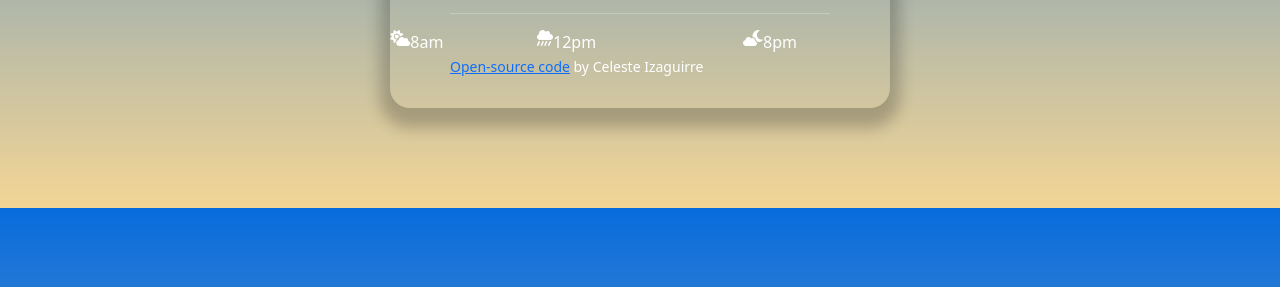
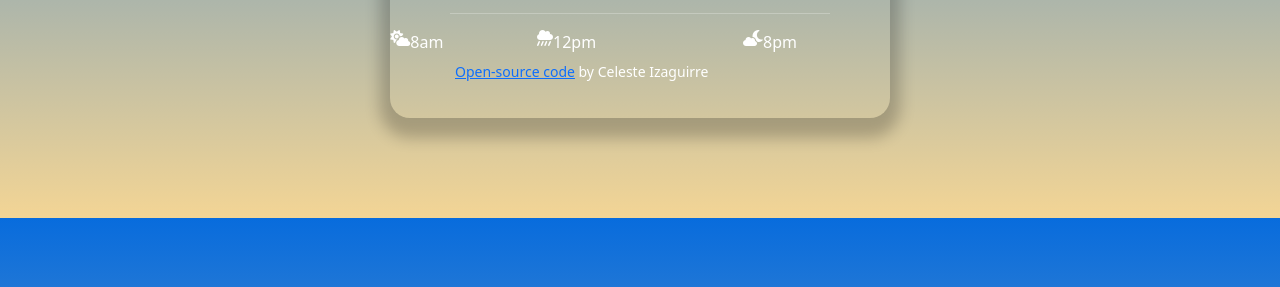
Before and after one commit to code-wick/Weather-App, a plain HTML site: page index.html in a window 1280 px wide. Shown: the part 513-800 px from the top of the page. Drawn offline with nearby package versions, Linux system fonts and the light colour scheme.

Commit message:
input footer

```diff
--- a/index.html
+++ b/index.html
@@ -62,14 +62,15 @@
         <i class="fa-solid fa-cloud-moon"></i>
         <div class="col-4">8pm</div>
       </div>
+      <footer>
       <small>
         <a href="https://github.com/code-wick/Weather-App" target="_blank"
           >Open-source code</a
         >
         by Celeste Izaguirre
       </small>
-    </div>
-
+    </footer>
+  </div>
     <script src="src.js"></script>
   </body>
 </html>
--- a/style.css
+++ b/style.css
@@ -3,6 +3,7 @@ body {
   color: #fff;
   margin: 100px auto;
 }
+
 .container {
   max-width: 500px;
   margin: 100px auto;
@@ -51,3 +52,8 @@ li {
   justify-content: space-around;
   font-size: 32px;
 }
+footer {
+  display: "flex";
+  justify-content: center;
+  padding: 5px;
+}
```
